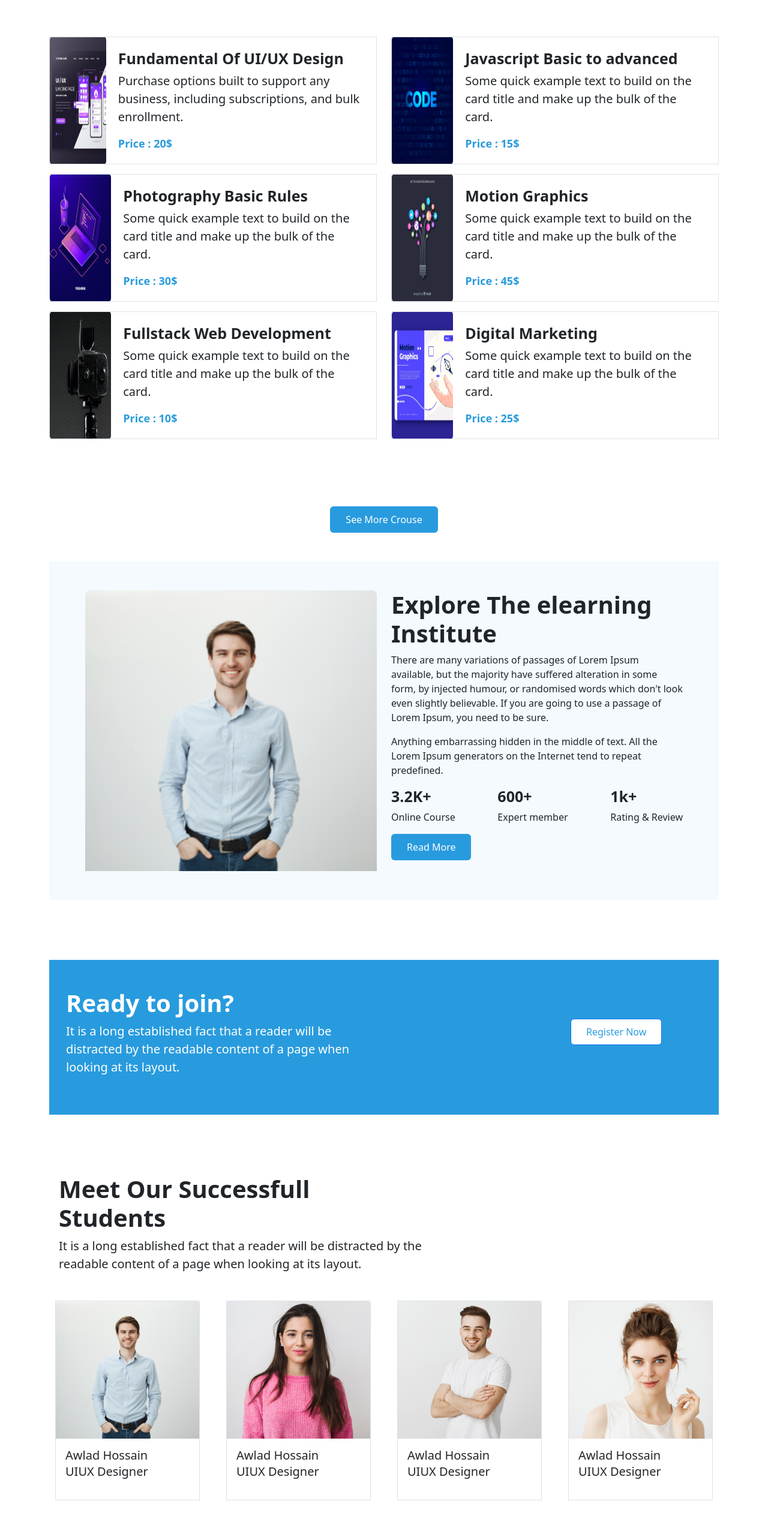
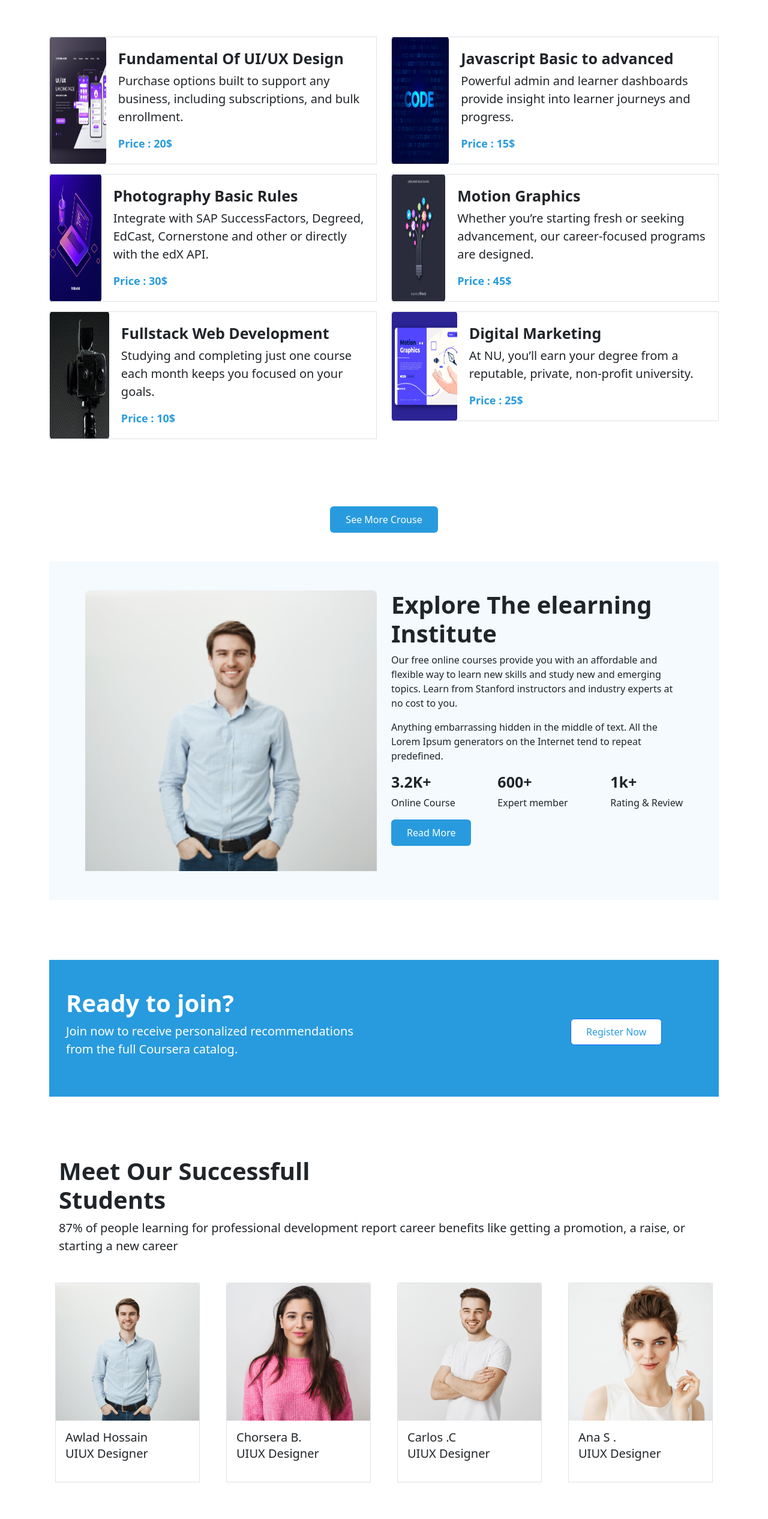
Before and after one commit to Riadhossain5111/edu-crouse, a plain HTML site: page index.html in a window 1280 px wide. Shown: the part 902-3434 px from the top of the page at 60% size. Drawn offline with nearby package versions, Linux system fonts and the light colour scheme; files whose address does not match are found by name.

Commit message:
content change

```diff
--- a/index.html
+++ b/index.html
@@ -149,7 +149,7 @@
               </div>
               <div class="ul-content">
                 <h4 class="ul-content-title">Javascript Basic to advanced</h4>
-                <p class="lead">Some quick example text to build on the card title and make up the bulk of the card.</p>
+                <p class="lead">Powerful admin and learner dashboards provide insight into learner journeys and progress.</p>
                 <span class="price">Price : 15$</span>
               </div>
             </div>
@@ -165,7 +165,7 @@
               </div>
               <div class="ul-content">
                 <h4 class="ul-content-title">Photography Basic Rules</h4>
-                <p class="lead">Some quick example text to build on the card title and make up the bulk of the card.</p>
+                <p class="lead">Integrate with SAP SuccessFactors, Degreed, EdCast, Cornerstone and other or directly with the edX API.</p>
                 <span class="price">Price : 30$</span>
               </div>
             </div>
@@ -177,7 +177,7 @@
               </div>
               <div class="ul-content">
                 <h4 class="ul-content-title">Motion Graphics</h4>
-                <p class="lead">Some quick example text to build on the card title and make up the bulk of the card.</p>
+                <p class="lead">Whether you’re starting fresh or seeking advancement, our career-focused programs are designed.</p>
                 <span class="price">Price : 45$</span>
               </div>
             </div>
@@ -194,7 +194,7 @@
               </div>
               <div class="ul-content">
                 <h4 class="ul-content-title">Fullstack Web Development</h4>
-                <p class="lead">Some quick example text to build on the card title and make up the bulk of the card.</p>
+                <p class="lead">Studying and completing just one course each month keeps you focused on your goals.</p>
                 <span class="price">Price : 10$</span>
               </div>
             </div>
@@ -206,7 +206,7 @@
               </div>
               <div class="ul-content">
                 <h4 class="ul-content-title">Digital Marketing</h4>
-                <p class="lead">Some quick example text to build on the card title and make up the bulk of the card.</p>
+                <p class="lead">At NU, you’ll earn your degree from a reputable, private, non-profit university.</p>
                 <span class="price">Price : 25$</span>
               </div>
             </div>
@@ -243,9 +243,7 @@
             <div class="explore-content">
               <h2 class="second-title">Explore The elearning Institute</h2>
               <p>
-                There are many variations of passages of Lorem Ipsum available, but the majority have suffered alteration in some form, by injected
-                humour, or randomised words which don't look even slightly believable. If you are going to use a passage of Lorem Ipsum, you need to
-                be sure.
+                Our free online courses provide you with an affordable and flexible way to learn new skills and study new and emerging topics. Learn from Stanford instructors and industry experts at no cost to you.
               </p>
               <p>Anything embarrassing hidden in the middle of text. All the Lorem Ipsum generators on the Internet tend to repeat predefined.</p>
 
@@ -281,7 +279,7 @@
             <div class="start-content px-3">
               <h2 class="second-title">Ready to join?</h2>
               <p class="lead">
-                It is a long established fact that a reader will be distracted by the readable content of a page when looking at its layout.
+                Join now to receive personalized recommendations from the full Coursera catalog.
               </p>
             </div>
           </div>
@@ -324,8 +322,7 @@
                 Students
               </h2>
               <p class="lead">
-                It is a long established fact that a reader will be distracted by the <br />
-                readable content of a page when looking at its layout.
+                87% of people learning for professional development report career benefits like getting a promotion, a raise, or starting a new career
               </p>
             </div>
           </div>
@@ -349,7 +346,7 @@
               <div class="border border-1 ">
                 <img src="assets/images/student/student-2.png" class="card-img-top" alt="..." />
                 <div class="card-body p-3">
-                  <h5 class="card-title">Awlad Hossain</h5>
+                  <h5 class="card-title">Chorsera B.</h5>
                   <p class="lead">UIUX Designer</p>
                 </div>
               </div>
@@ -361,7 +358,7 @@
               <div class="border border-1">
                 <img src="assets/images/student/student-3.png" class="card-img-top" alt="..." />
                 <div class="card-body p-3">
-                  <h5 class="card-title">Awlad Hossain</h5>
+                  <h5 class="card-title">Carlos .C</h5>
                   <p class="lead">UIUX Designer</p>
                 </div>
               </div>
@@ -373,7 +370,7 @@
               <div class="border border-1 ">
                 <img src="assets/images/student/student-4.png" class="card-img-top" alt="..." />
                 <div class="card-body p-3">
-                  <h5 class="card-title">Awlad Hossain</h5>
+                  <h5 class="card-title">Ana S .</h5>
                   <p class="lead">UIUX Designer</p>
                 </div>
               </div>
@@ -407,8 +404,7 @@
             <div class="freqently-content">
               <h2 class="second-title">Frequently Asked Questions</h2>
               <p class="lead">
-                It is a long established fact that a reader will be distracted by the readable <br />
-                content of a page when looking at its layout.
+                Upskill everyone, at every level and skill across the organization. You’ve Got Questions. We’ve Got Answers.
               </p>
             </div>
           </div>
```
